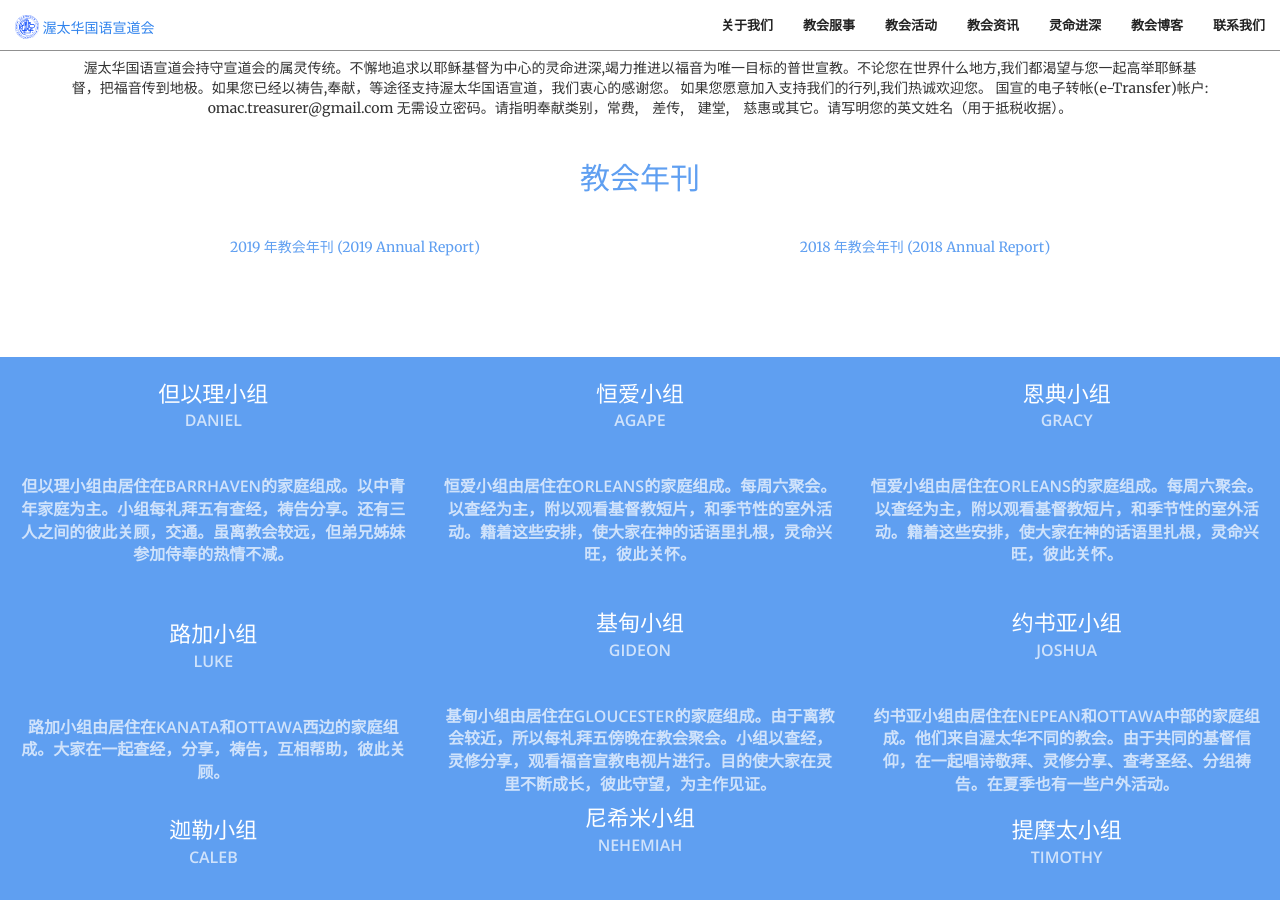
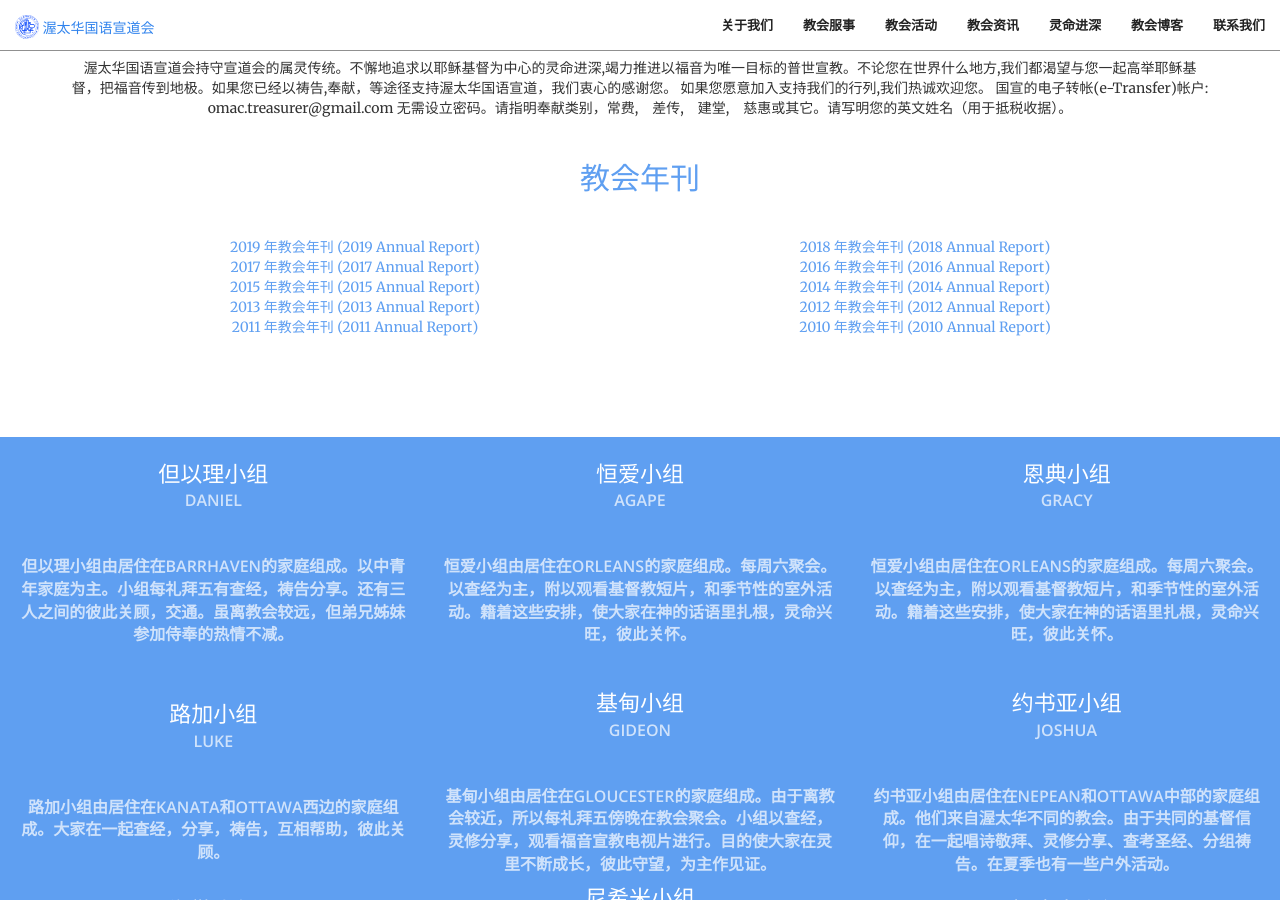
Before and after one commit to JonasYow/ottawaomac, a Jekyll site: the page built from index.html, in a window 1280 px wide and 900 px high, scrolled down 3469 px. Built offline with Jekyll 4.4.1, drawn with Linux system fonts in a browser that asks for light colours.

Commit message:
update annual reports

```diff
--- a/_includes/information.html
+++ b/_includes/information.html
@@ -16,13 +16,58 @@
                 <h2 class="section-heading text-primary">教会年刊</h2>
                 <hr class="primary">
             </div>
-            <div class="col-lg-12 text-center">
+            <div class="col-lg-12 text-center divScroll">
                 <table class="col-lg-12">
                     <col width=40%>
                     <col width=40%>
                     <tr>
                         <td><a href="https://drive.google.com/file/d/1kRLnWTKD3Dc5qP-8ps6k5PiLNSfGqg-m/view">2019 年教会年刊 (2019 Annual Report)</a></td>
-                        <td><a href="http://nebula.wsimg.com/fc2f80dcf80cbdfac24f12e8ff20d691?AccessKeyId=54438F4C0D0B2B4F2A9C&disposition=0&alloworigin=1">2018 年教会年刊 (2018 Annual Report)</a></td>
+                        <td><a href="https://drive.google.com/file/d/1tUPnKTaxFq4Hu33fENFb3GlanPhoHlMz/view">2018 年教会年刊 (2018 Annual Report)</a></td>
+
+                    </tr>
+                    <tr>
+                        <td><a href="https://drive.google.com/file/d/1sxSNR3IsyVNHSuPrBE3DafC2wJ_jNJsP/view">2017 年教会年刊 (2017 Annual Report)</a></td>
+                        <td><a href="https://drive.google.com/file/d/15ZaLjZxieY0EVeGjOUUGY1OwjUSph6mM/view">2016 年教会年刊 (2016 Annual Report)</a></td>
+
+                    </tr>
+                    <tr>
+                        <td><a href="https://drive.google.com/file/d/1vKmQbMWjRI2chlPwA-Fh1EPySjECtBkY/view?usp=sharing">2015 年教会年刊 (2015 Annual Report)</a></td>
+                        <td><a href="https://drive.google.com/file/d/0B4-x16Tjtyqwb1lVMnhveE0xbDg/view?usp=sharing">2014 年教会年刊 (2014 Annual Report)</a></td>
+
+                    </tr>
+                    <tr>
+                        <td><a href="https://drive.google.com/file/d/0B4-x16TjtyqwVWt0cE16b2RVcm8/view?usp=sharing">2013 年教会年刊 (2013 Annual Report)</a></td>
+                        <td><a href="https://drive.google.com/file/d/0B4-x16TjtyqwLW5kVElKdHhPUUk/view?usp=sharing">2012 年教会年刊 (2012 Annual Report)</a></td>
+
+                    </tr>
+                    <tr>
+                        <td><a href="https://drive.google.com/file/d/0B4-x16TjtyqwTGp2aGhsU0N1RzQ/view?usp=sharing">2011 年教会年刊 (2011 Annual Report)</a></td>
+                        <td><a href="https://drive.google.com/file/d/0B4-x16TjtyqwcU9fNGZFVVFjdTA/view?usp=sharing">2010 年教会年刊 (2010 Annual Report)</a></td>
+
+                    </tr>
+                    <tr>
+                        <td><a href="https://drive.google.com/file/d/0B4-x16TjtyqwM1RSbWo2dXQyc0E/view?usp=sharing">2009 年教会年刊 (2009 Annual Report)</a></td>
+                        <td><a href="https://drive.google.com/file/d/0B4-x16TjtyqweE82ajFGUXhoZHM/view?usp=sharing">2008 年教会年刊 (2008 Annual Report)</a></td>
+
+                    </tr>
+                    <tr>
+                        <td><a href="https://drive.google.com/file/d/1cb--fWF-nBqTbykn46aQ1eQ-5-RWn8hG/view?usp=sharing">2007 年教会年刊 (2007 Annual Report)</a></td>
+                        <td><a href="https://drive.google.com/file/d/0B4-x16TjtyqwMjl6LW84bDZMc3M/view?usp=sharing">2006 年教会年刊 (2006 Annual Report)</a></td>
+
+                    </tr>
+                    <tr>
+                        <td><a href="https://drive.google.com/file/d/0B4-x16TjtyqwZW5uVlhlYXBIaVk/view?usp=sharing">2005 年教会年刊 (2005 Annual Report)</a></td>
+                        <td><a href="https://drive.google.com/file/d/0B4-x16TjtyqwUDB0UzlHclFIdVU/view?usp=sharing">2004 年教会年刊 (2004 Annual Report)</a></td>
+
+                    </tr>
+                    <tr>
+                        <td><a href="https://drive.google.com/file/d/0B4-x16TjtyqwZHVRZTlxaXNOQ0U/view?usp=sharing">2003 年教会年刊 (2003 Annual Report)</a></td>
+                        <td><a href="https://drive.google.com/file/d/0B4-x16TjtyqwOC1FdklVeWhPSnM/view?usp=sharing">2002 年教会年刊 (2002 Annual Report)</a></td>
+
+                    </tr>
+                    <tr>
+                        <td><a href="">2001 年教会年刊 (2001 Annual Report)</a></td>
+                        <td></td>
                     </tr>
                 </table>
             </div>
--- a/_sass/_base.scss
+++ b/_sass/_base.scss
@@ -380,3 +380,34 @@ img::-moz-selection {
 body {
     -webkit-tap-highlight-color: $theme-dark;
 }
+
+
+.divScroll {
+overflow-y:scroll;
+height:100px;
+// width:200px;
+}
+
+.scroll {
+    border: none;
+    padding: 5px;
+    font: 24px/36px sans-serif;
+    width: 200px;
+    height: 200px;
+    overflow: scroll;
+    }
+    ::-webkit-scrollbar {
+    width: 12px;
+    height: 12px;
+    }
+    ::-webkit-scrollbar-track {
+    border: 1px solid rgb(84, 142, 230);
+    border-radius: 10px;
+    }
+    ::-webkit-scrollbar-thumb {
+    background: rgb(84, 142, 230);
+    border-radius: 10px;
+    }
+    ::-webkit-scrollbar-thumb:hover {
+    background: #54e28f;
+    }
```
